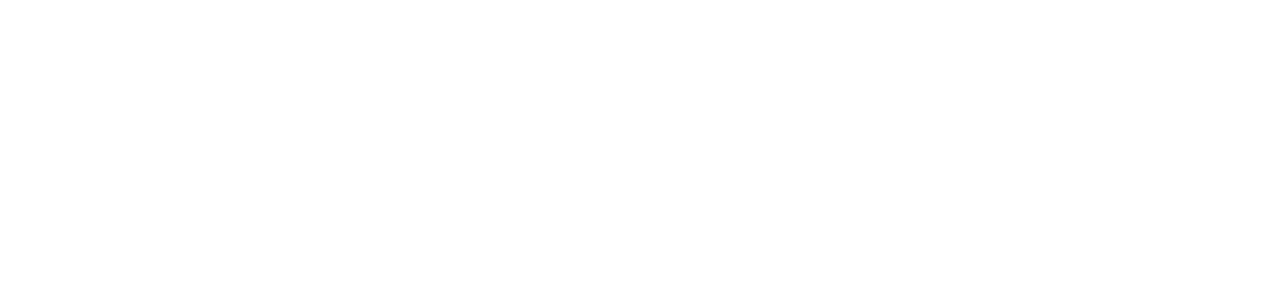
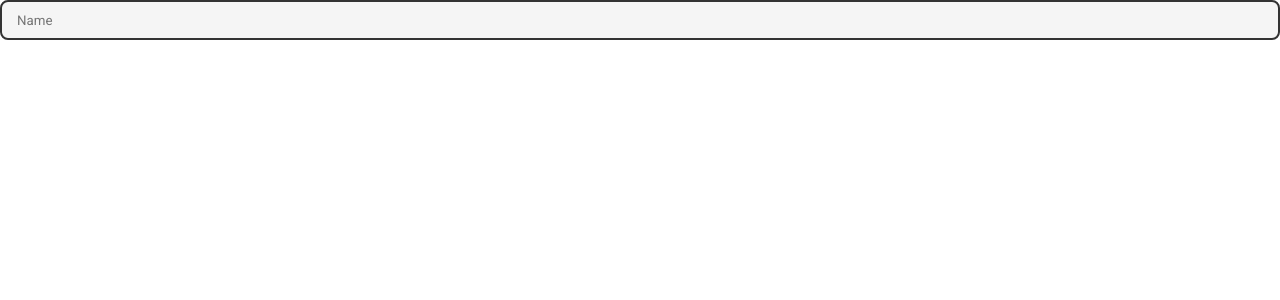
Before and after one commit to Mafeck/projeto-cap-stone, a React (Create React App) app: page / in a window 1280 px wide. Shown: the top 300 px of the page. Built offline with nearby package versions, Linux system fonts and the light colour scheme.

Commit message:
feat: input component created; fonts Lexend Deca, Poppins and Roboto added; globalStyle colors updated; deleted some unused files like logos, reportWebVitals, app.css and index.css

```diff
--- a/public/index.html
+++ b/public/index.html
@@ -29,7 +29,10 @@
       work correctly both with client-side routing and a non-root public URL.
       Learn how to configure a non-root public URL by running `npm run build`.
     -->
-    <title>Capstone</title>
+    <link rel="preconnect" href="https://fonts.googleapis.com">
+    <link rel="preconnect" href="https://fonts.gstatic.com" crossorigin>
+    <link href="https://fonts.googleapis.com/css2?family=Lexend+Deca&family=Poppins:wght@700&family=Roboto:wght@400;500&display=swap" rel="stylesheet">
+    <title>HAKI</title>
   </head>
   <body>
     <noscript>You need to enable JavaScript to run this app.</noscript>
--- a/src/App.css
+++ /dev/null
@@ -1,38 +0,0 @@
-.App {
-  text-align: center;
-}
-
-.App-logo {
-  height: 40vmin;
-  pointer-events: none;
-}
-
-@media (prefers-reduced-motion: no-preference) {
-  .App-logo {
-    animation: App-logo-spin infinite 20s linear;
-  }
-}
-
-.App-header {
-  background-color: #282c34;
-  min-height: 100vh;
-  display: flex;
-  flex-direction: column;
-  align-items: center;
-  justify-content: center;
-  font-size: calc(10px + 2vmin);
-  color: white;
-}
-
-.App-link {
-  color: #61dafb;
-}
-
-@keyframes App-logo-spin {
-  from {
-    transform: rotate(0deg);
-  }
-  to {
-    transform: rotate(360deg);
-  }
-}
--- a/src/App.tsx
+++ b/src/App.tsx
@@ -1,9 +1,11 @@
+import Input from "./components/Input";
 import { Global } from "./style/global";
 
 function App() {
   return (
     <div className="App">
       <Global />
+      <Input placeholder={'Name'} />
     </div>
   );
 }
--- /dev/null
+++ b/src/components/Input/index.tsx
@@ -0,0 +1,13 @@
+import { InputHTMLAttributes } from 'react';
+import { Container } from './style';
+
+interface InputProps extends InputHTMLAttributes<HTMLInputElement> {
+    placeholder: string;
+
+}
+
+const Input = ({placeholder, ...rest}: InputProps) => {
+    return <Container{...rest} placeholder={placeholder}/>
+}
+
+export default Input;
--- /dev/null
+++ b/src/components/Input/style.ts
@@ -0,0 +1,18 @@
+import styled from 'styled-components';
+
+export const Container = styled.input`
+    display: flex;
+    flex-direction: row;
+    align-items: center;
+    padding: 0px 15px;
+    width: 100%;
+    height: 40px;
+    background: var(--gray-0);
+    border: 2px solid var(--gray-0);
+    box-sizing: border-box;
+    border-radius: 8px;
+
+    @media (min-width: 768px) {
+        border: 2px solid #333333;
+    }
+`;
--- a/src/index.css
+++ /dev/null
@@ -1,13 +0,0 @@
-body {
-  margin: 0;
-  font-family: -apple-system, BlinkMacSystemFont, 'Segoe UI', 'Roboto', 'Oxygen',
-    'Ubuntu', 'Cantarell', 'Fira Sans', 'Droid Sans', 'Helvetica Neue',
-    sans-serif;
-  -webkit-font-smoothing: antialiased;
-  -moz-osx-font-smoothing: grayscale;
-}
-
-code {
-  font-family: source-code-pro, Menlo, Monaco, Consolas, 'Courier New',
-    monospace;
-}
--- a/src/style/global.ts
+++ b/src/style/global.ts
@@ -10,6 +10,7 @@ export const Global = createGlobalStyle`
 
     :root {
         --color-primary: #212529;
+        --color-primary-strong: #0C0D0E;
         --color-secondary: #6AB089;
         --gray-100: #111111;
         --gray-50: #878787;
@@ -35,7 +36,18 @@ export const Global = createGlobalStyle`
     }
 
     button {
+        font-family: 'Roboto', sans-serif;
+        font-style: normal;
+        font-weight: 500;
+        line-height: 19px;
         cursor: pointer;
+    }
+
+    input {
+        font-family: 'Roboto', sans-serif;
+        font-style: normal;
+        font-weight: normal;
+        line-height: 16px;
     }
 
     a {
```
Also changed, not shown: src/reportWebVitals.ts (deleted, +0 -15 lines), src/services/api.ts (added, +7 -0 lines), public/logo192.png (deleted), public/logo512.png (deleted), src/services/index.ts (deleted).
